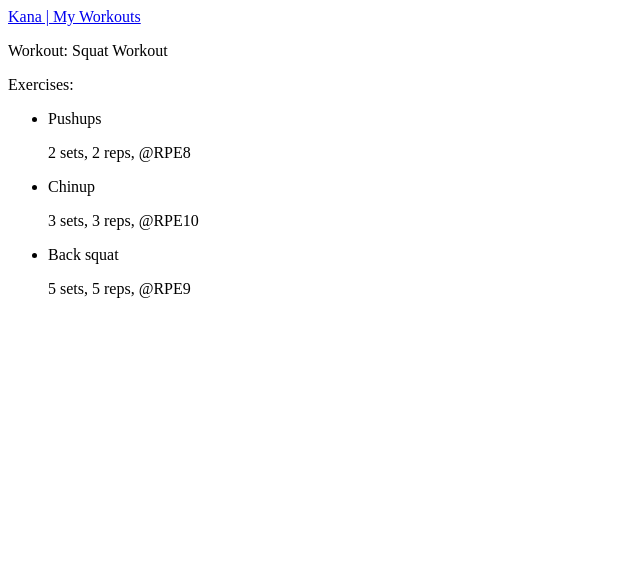
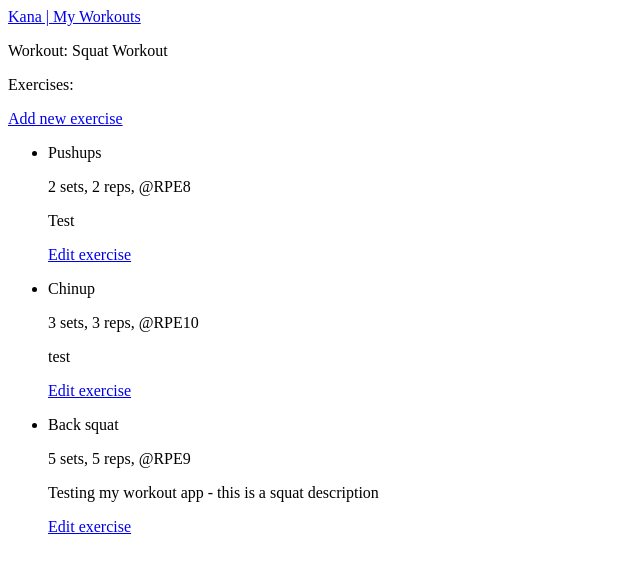
Before and after one commit to kyleanicholson/kana_workout_builder, a Django app: page /workouts/1/ in a window 1280 px wide. Shown: the top 573 px of the page, without its empty margins (0-640 px from the left). Run offline with Django 4.2, Linux system fonts and the light colour scheme; data comes from the database, SQL or seed files in the repository; both versions use the stored data as it was after the commit.

Commit message:
Interface for create/update workouts & exercises

```diff
--- a/kana_workout_builder_app/templates/kana_workout_builder_app/workout.html
+++ b/kana_workout_builder_app/templates/kana_workout_builder_app/workout.html
@@ -2,11 +2,18 @@
 <p>Workout: {{ workout }} </p>
 
 <p>Exercises:</p>
+<p>
+  <a href="{% url 'kana_workout_builder_app:new_exercise' workout.id %}">Add new exercise</a>
+</p>
 <ul>
   {% for exercise in exercises %}
   <li>
     <p>{{ exercise.name|linebreaks}}</p>
     <p>{{ exercise.sets }} sets, {{ exercise.sets }} reps, @RPE{{ exercise.rpe }} </p>
+    <p>{{ exercise.notes}}</p>
+    <p>
+      <a href="{% url 'kana_workout_builder_app:edit_exercise' exercise.id %}">Edit exercise</a>
+    </p>
   </li>
   {% empty %}
   <li>There are no exercises in this workout yet.</li>
--- a/kana_workout_builder_app/templates/kana_workout_builder_app/workouts.html
+++ b/kana_workout_builder_app/templates/kana_workout_builder_app/workouts.html
@@ -4,7 +4,8 @@
   {% for workout in workouts %}
   <li><a href="{% url 'kana_workout_builder_app:workout' workout.id %}">{{ workout }} </a></li>
   {% empty %}
-  <li>No topics have been added yet.</li>
+  <li>No workouts have been added yet.</li>
   {% endfor %}
 </ul>
+<a href="{% url 'kana_workout_builder_app:new_workout' %}">Add a new workout</a>
 {% endblock content %}
--- a/kana_workout_builder_app/urls.py
+++ b/kana_workout_builder_app/urls.py
@@ -8,4 +8,7 @@ urlpatterns = [
     path("", views.index, name="index"),
     path("workouts/", views.workouts, name="workouts"),
     path("workouts/<int:workout_id>/", views.workout, name="workout"),
+    path("new_workout/", views.new_workout, name="new_workout"),
+    path("new_exercise/<int:workout_id>/", views.new_exercise, name="new_exercise"),
+    path("edit_exercise/<int:exercise_id>/", views.edit_exercise, name="edit_exercise"),
 ]
--- a/kana_workout_builder_app/views.py
+++ b/kana_workout_builder_app/views.py
@@ -1,5 +1,6 @@
-from django.shortcuts import render
+from django.shortcuts import render, redirect
 from .models import Workout, Exercise
+from .forms import WorkoutForm, ExerciseForm
 
 
 def index(request):
@@ -20,3 +21,56 @@ def workout(request, workout_id):
     exercises = workout.exercise_set.order_by("-date_added")
     context = {"workout": workout, "exercises": exercises}
     return render(request, "kana_workout_builder_app/workout.html", context)
+
+
+def new_workout(request):
+    """Add a new workout"""
+    if request.method != "POST":
+        # No data submitted, create blank form
+        form = WorkoutForm()
+    else:
+        # POST data submitted; process data
+        form = WorkoutForm(data=request.POST)
+        if form.is_valid():
+            form.save()
+            return redirect("kana_workout_builder_app:workouts")
+    # Display a blank or invalid form
+    context = {"form": form}
+    return render(request, "kana_workout_builder_app/new_workout.html", context)
+
+
+def new_exercise(request, workout_id):
+    """Add a new exercise for a particular workout"""
+    workout = Workout.objects.get(id=workout_id)
+    if request.method != "POST":
+        # No data submitted; create blank form.
+        form = ExerciseForm()
+    else:
+        # POST data submitted, process data
+        form = ExerciseForm(data=request.POST)
+        if form.is_valid():
+            new_exercise = form.save(commit=False)
+            new_exercise.workout = workout
+            new_exercise.save()
+            return redirect("kana_workout_builder_app:workout", workout_id=workout_id)
+    # Display a blank or invalid form.
+    context = {"workout": workout, "form": form}
+    return render(request, "kana_workout_builder_app/new_exercise.html", context)
+
+
+def edit_exercise(request, exercise_id):
+    """Edit an existing exercise"""
+    exercise = Exercise.objects.get(id=exercise_id)
+    workout = exercise.workout
+
+    if request.method != "POST":
+        # Initial request; pre-fill form with the current entry
+        form = ExerciseForm(instance=exercise)
+    else:
+        # POST data submitted; process data.
+        form = ExerciseForm(instance=exercise, data=request.POST)
+        if form.is_valid():
+            form.save()
+            return redirect("kana_workout_builder_app:workout", workout_id=workout.id)
+    context = {"exercise": exercise, "workout": workout, "form": form}
+    return render(request, "kana_workout_builder_app/edit_exercise.html", context)
```
Also changed, not shown: kana_workout_builder_app/forms.py (added, +24 -0 lines), kana_workout_builder_app/templates/kana_workout_builder_app/edit_exercise.html (added, +12 -0 lines), kana_workout_builder_app/templates/kana_workout_builder_app/new_exercise.html (added, +12 -0 lines), kana_workout_builder_app/templates/kana_workout_builder_app/new_workout.html (added, +11 -0 lines), db.sqlite3.
